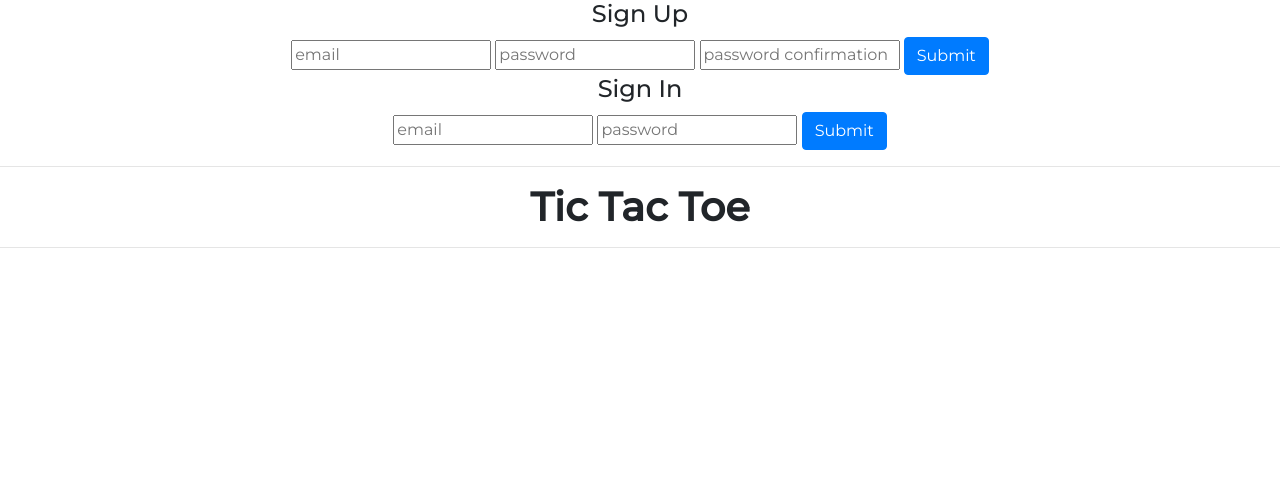
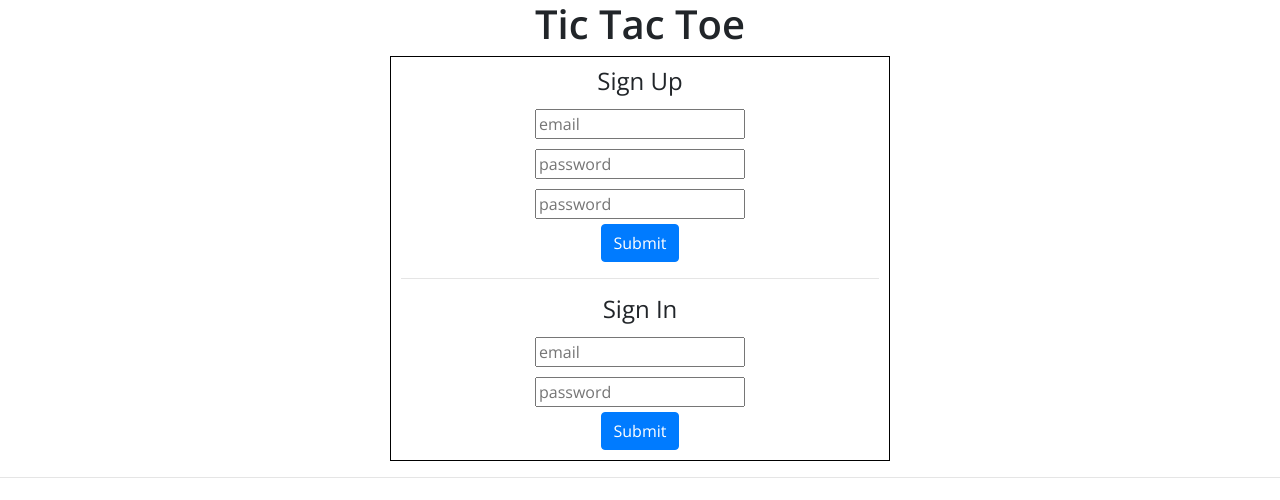
Before and after one commit to torystosse/Tic-Tac-Toe, a website built with webpack: page index.html in a window 1280 px wide. Built offline with nearby package versions, Linux system fonts and the light colour scheme.

Commit message:
Styling updates
Changed font, set max with of gameboard & user actions, put user actions
in a border so it displays in a box. Also, added breaks between each
element in the form.

```diff
--- a/assets/styles/gameboard.scss
+++ b/assets/styles/gameboard.scss
@@ -1,9 +1,5 @@
 * {
-  font-family: 'Montserrat', sans-serif;
-}
-
-h1, h3 {
-  font-weight: 600;
+  font-family: 'Open Sans', sans-serif;
 }
 
 form {
@@ -29,6 +25,8 @@ main {
   flex-direction: row;
   flex-wrap: wrap;
   justify-content: center;
+  margin: 0 auto;
+  max-width: 800px;
 }
 
 nav {
--- a/assets/styles/useractions.scss
+++ b/assets/styles/useractions.scss
@@ -1,3 +1,11 @@
+h1 {
+  font-weight: 600;
+}
+
+h4, h3 {
+  font-weight: 400;
+}
+
 .success {
   background-color: green;
   color: white;
@@ -10,8 +18,15 @@
   font-size: 1em;
 }
 
+.account-actions {
+  border: 1px black solid;
+  margin: 0 auto;
+  max-width: 500px;
+  padding: 10px;
+}
+
 .after-auth {
-   display: none;
+  display: none;
 }
 
 .after-start-game {
@@ -21,3 +36,14 @@
 .after-end-game {
   display: none;
 }
+
+.before-auth {
+  border: 1px black solid;
+  margin: 0 auto;
+  max-width: 500px;
+  padding: 10px;
+}
+
+.inputs {
+  margin: 5px;
+}
--- a/index.html
+++ b/index.html
@@ -6,47 +6,57 @@
 
       <!-- Do not add `link` tags-->
       <link rel="shortcut icon" type="image/x-icon" href="favicon.ico">
-      <link href="https://fonts.googleapis.com/css?family=Montserrat:300,400,500" rel="stylesheet">
+      <link href="https://fonts.googleapis.com/css?family=Open+Sans:300,400,600" rel="stylesheet">
 
       <!-- Do not add `script` tags-->
       <script src="public/vendor.js" type="text/javascript" charset="utf-8" defer></script>
       <script src="public/application.js" type="text/javascript" charset="utf-8" defer></script>
     </head>
     <body>
+      <header>
+        <h1>Tic Tac Toe</h1>
+      </header>
       <aside>
         <section class="before-auth">
-          <h4>Sign Up</h4>
           <form ID="sign-up">
-            <input type="email" name="credentials[email]" placeholder="email">
-            <input type="password" name="credentials[password]" placeholder="password">
-            <input type="password" name="credentials[password_confirmation]" placeholder="password confirmation">
+            <h4>Sign Up</h4>
+            <input type="email" name="credentials[email]" class="inputs" placeholder="email">
+            <br>
+            <input type="password" name="credentials[password]" class="inputs" placeholder="password">
+            <br>
+            <input type="password" name="credentials[password_confirmation]" class="inputs" placeholder="password">
+            <br>
             <button class="btn btn-primary">Submit</button>
           </form>
-
-          <h4>Sign In</h4>
+          <hr>
           <form ID="sign-in">
-            <input type="email" name="credentials[email]" placeholder="email">
-            <input type="password" name="credentials[password]" placeholder="password">
+            <h4>Sign In</h4>
+            <input type="email" name="credentials[email]" class="inputs" placeholder="email">
+            <br>
+            <input type="password" name="credentials[password]" class="inputs" placeholder="password">
+            <br>
             <button class="btn btn-primary">Submit</button>
           </form>
         </section>
 
-        <section class="after-auth">
+        <section class="after-auth account-actions">
           <h3>Account Actions</h3>
-          <h4>Change Password</h4>
           <form ID="change-password">
-            <input type="password" name="passwords[old]" placeholder="old password">
-            <input type="password" name="passwords[new]" placeholder="new password">
+            <h4>Change Password</h4>
+            <input type="password" name="passwords[old]" class="inputs" placeholder="old password">
+            <br>
+            <input type="password" name="passwords[new]" class="inputs" placeholder="new password">
+            <br>
             <button class="btn btn-primary">Submit</button>
           </form>
-
-          <h4>Sign Out</h4>
+          <hr>
           <form ID="sign-out">
+            <h4>Sign Out</h4>
             <button class="btn btn-danger">Sign Out</button>
           </form>
-
-          <h4>How Many Games Have I Played?</h4>
+          <hr>
           <form ID="get-all-games">
+            <h4>How Many Games Have I Played?</h4>
             <button class="btn btn-primary">Get All Games</button>
             <p ID="user-stats"></p>
           </form>
@@ -54,7 +64,6 @@
       <hr>
       <p ID="user-message"></p>
     </aside>
-      <h1>Tic Tac Toe</h1>
     <main class="after-start-game">
       <div ID="0" class="box-zero box"></div>
       <div ID="1" class="box-one box"></div>
@@ -67,8 +76,8 @@
       <div ID="8" class="box-eight box"></div>
       <p ID="game-message"></p>
     </main>
-    <hr>
     <section class="after-auth">
+      <hr>
       <button class="btn btn-primary start-game">Start Game</button>
     </section>
     </body>
```
